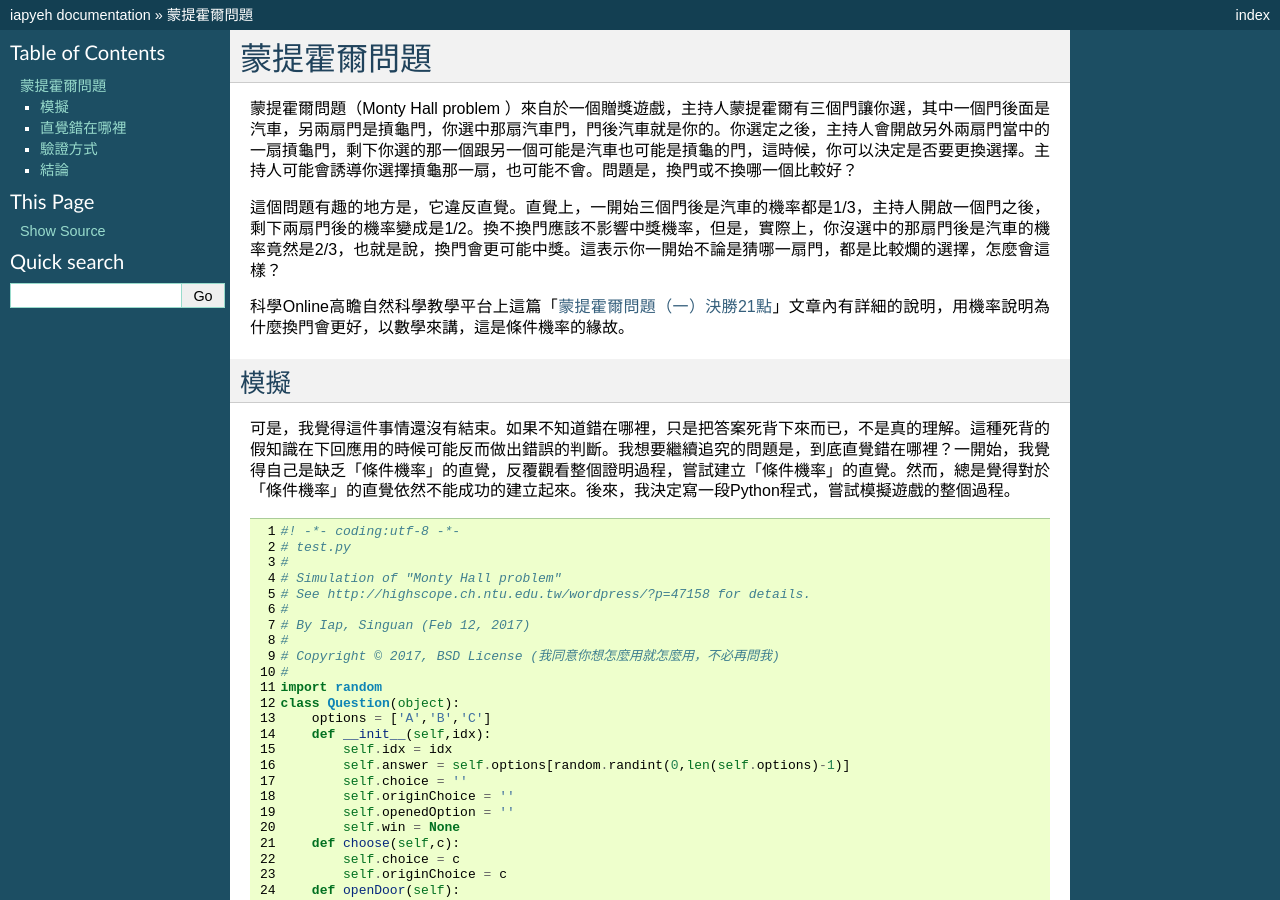
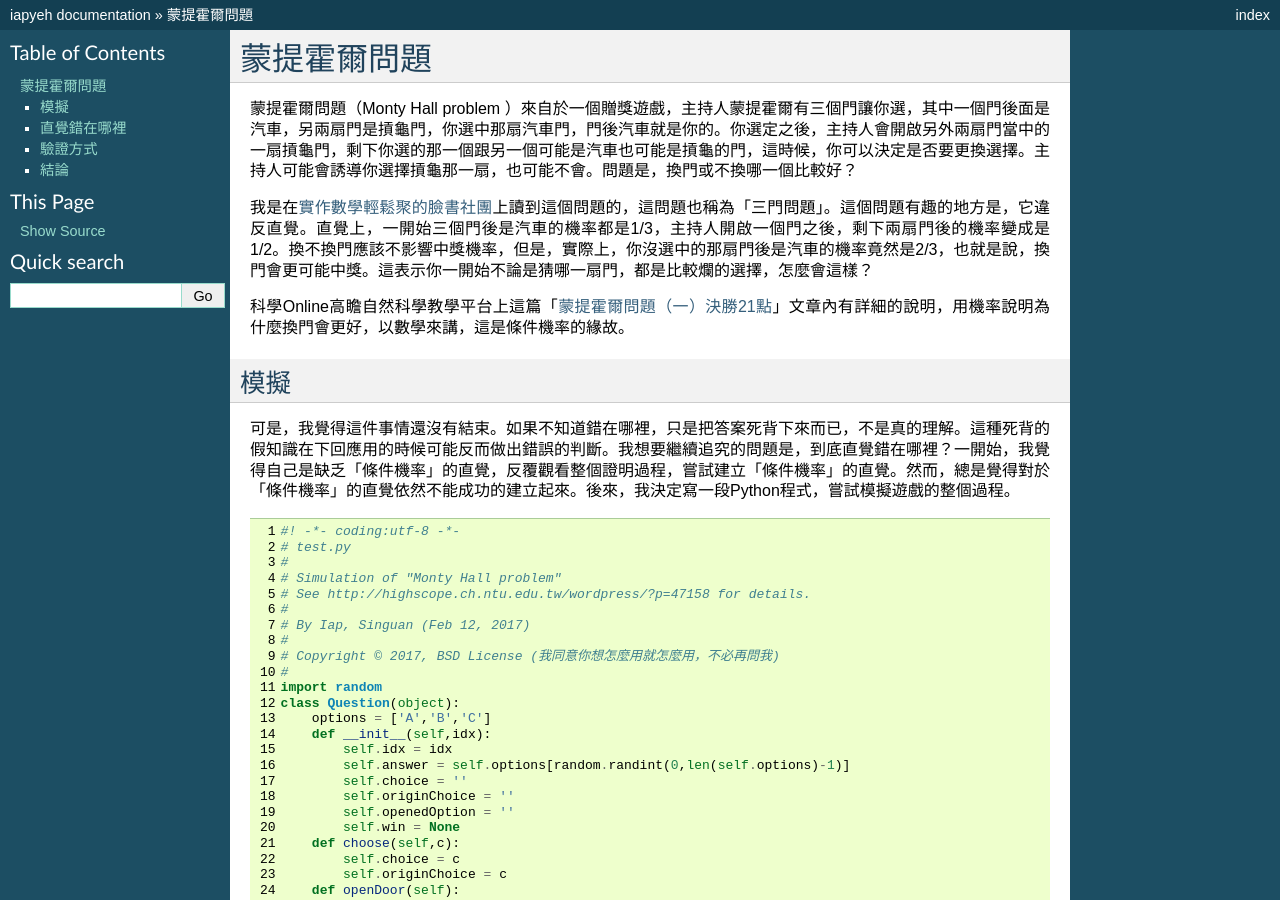
Before and after one commit to iapyeh/iapyeh, a Sphinx documentation site: the page built from docs/blogs/MontyHallProblem.rst, in a window 1280 px wide and 900 px high. Built offline with Sphinx 7.4.7, drawn with Linux system fonts in a browser that asks for light colours.

Commit message:
Google Docs reST Editor@2017-2-13 18:3:42

```diff
--- a/docs/blogs/MontyHallProblem.rst
+++ b/docs/blogs/MontyHallProblem.rst
@@ -6,9 +6,9 @@
 
 蒙提霍爾問題（Monty Hall problem ）來自於一個贈獎遊戲，主持人蒙提霍爾有三個門讓你選，其中一個門後面是汽車，另兩扇門是摃龜門，你選中那扇汽車門，門後汽車就是你的。你選定之後，主持人會開啟另外兩扇門當中的一扇摃龜門，剩下你選的那一個跟另一個可能是汽車也可能是摃龜的門，這時候，你可以決定是否要更換選擇。主持人可能會誘導你選擇摃龜那一扇，也可能不會。問題是，換門或不換哪一個比較好？
 
-這個問題有趣的地方是，它違反直覺。直覺上，一開始三個門後是汽車的機率都是1/3，主持人開啟一個門之後，剩下兩扇門後的機率變成是1/2。換不換門應該不影響中獎機率，但是，實際上，你沒選中的那扇門後是汽車的機率竟然是2/3，也就是說，換門會更可能中獎。這表示你一開始不論是猜哪一扇門，都是比較爛的選擇，怎麼會這樣？
+我是在\ |LINK1|\ 上讀到這個問題的，這問題也稱為「三門問題」。這個問題有趣的地方是，它違反直覺。直覺上，一開始三個門後是汽車的機率都是1/3，主持人開啟一個門之後，剩下兩扇門後的機率變成是1/2。換不換門應該不影響中獎機率，但是，實際上，你沒選中的那扇門後是汽車的機率竟然是2/3，也就是說，換門會更可能中獎。這表示你一開始不論是猜哪一扇門，都是比較爛的選擇，怎麼會這樣？
 
-科學Online高瞻自然科學教學平台上這篇「\ |LINK1|\ 」文章內有詳細的說明，用機率說明為什麼換門會更好，以數學來講，這是條件機率的緣故。
+科學Online高瞻自然科學教學平台上這篇「\ |LINK2|\ 」文章內有詳細的說明，用機率說明為什麼換門會更好，以數學來講，這是條件機率的緣故。
 
 .. _h1634483c7822441972316c7301545:
 
@@ -235,6 +235,10 @@
 
 .. |LINK1| raw:: html
 
+    <a href="https://www.facebook.com/0DHARMA0/photos/a.697418920429450.1073741829.691188494385826/720138301490845/?type=3&theater" target="_blank">實作數學輕鬆聚的臉書社團</a>
+
+.. |LINK2| raw:: html
+
     <a href="http://highscope.ch.ntu.edu.tw/wordpress/?p=47158" target="_blank">蒙提霍爾問題（一）決勝21點</a>
 
 
```
